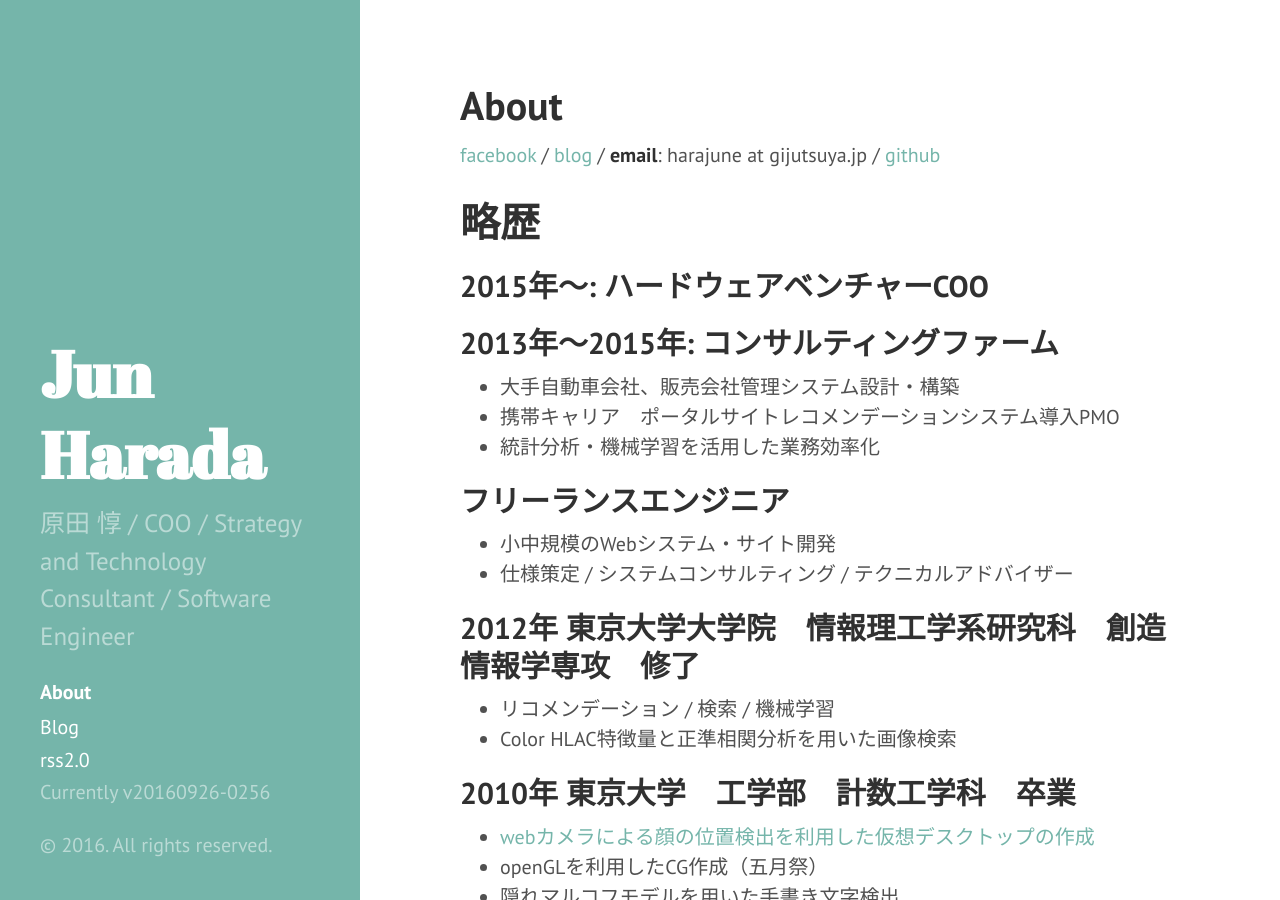
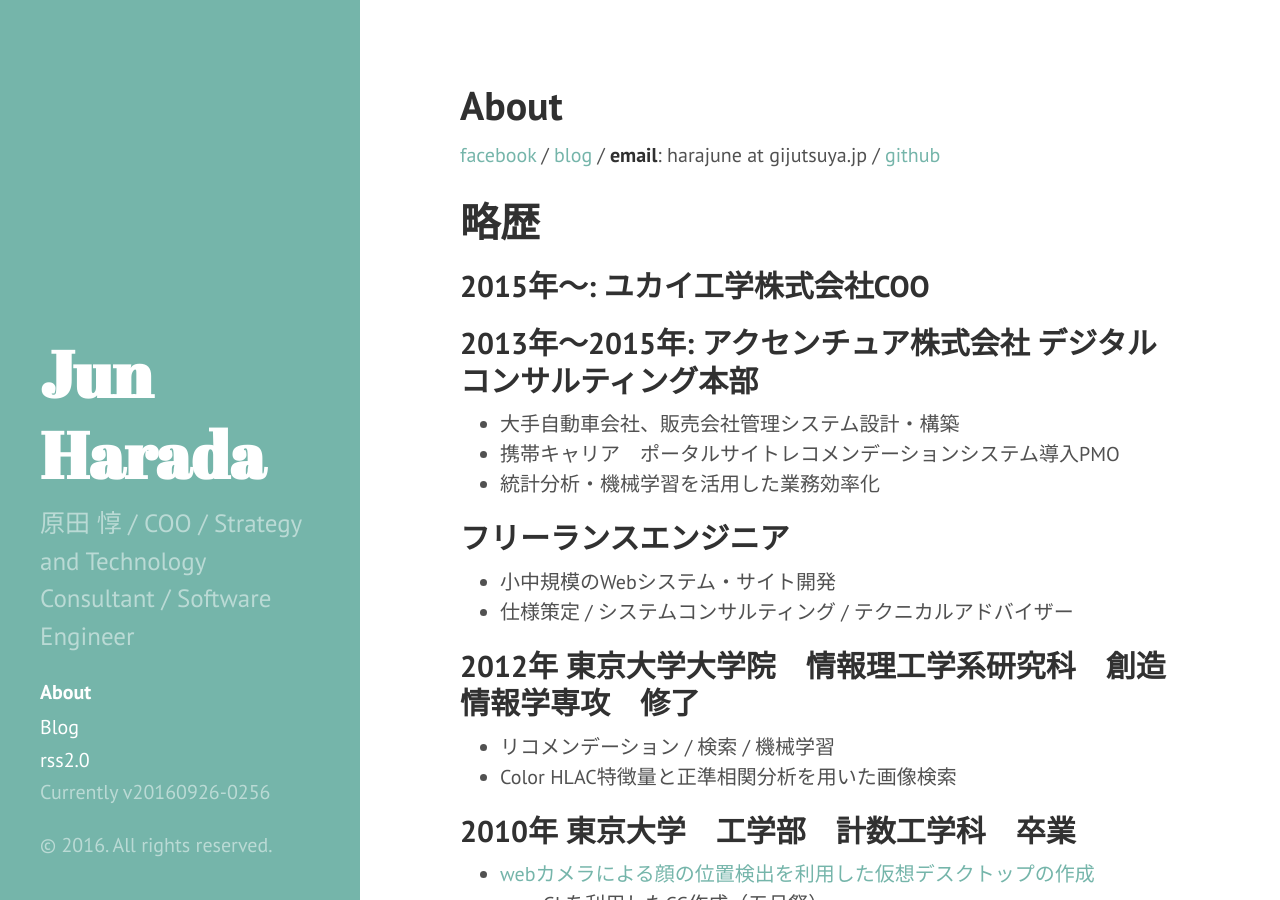
Before and after one commit to harajune/gijutsuya-web, a Jekyll site: the page built from index.md, in a window 1280 px wide and 900 px high. Built offline with Jekyll 4.4.1, drawn with Linux system fonts in a browser that asks for light colours.

Commit message:
change resume

```diff
--- a/index.md
+++ b/index.md
@@ -10,9 +10,9 @@
 # 略歴
 
 
-## 2015年～: ハードウェアベンチャーCOO
+## 2015年～: ユカイ工学株式会社COO
 
-## 2013年～2015年: コンサルティングファーム
+## 2013年～2015年: アクセンチュア株式会社 デジタルコンサルティング本部
  - 大手自動車会社、販売会社管理システム設計・構築
  - 携帯キャリア　ポータルサイトレコメンデーションシステム導入PMO
  - 統計分析・機械学習を活用した業務効率化
```
